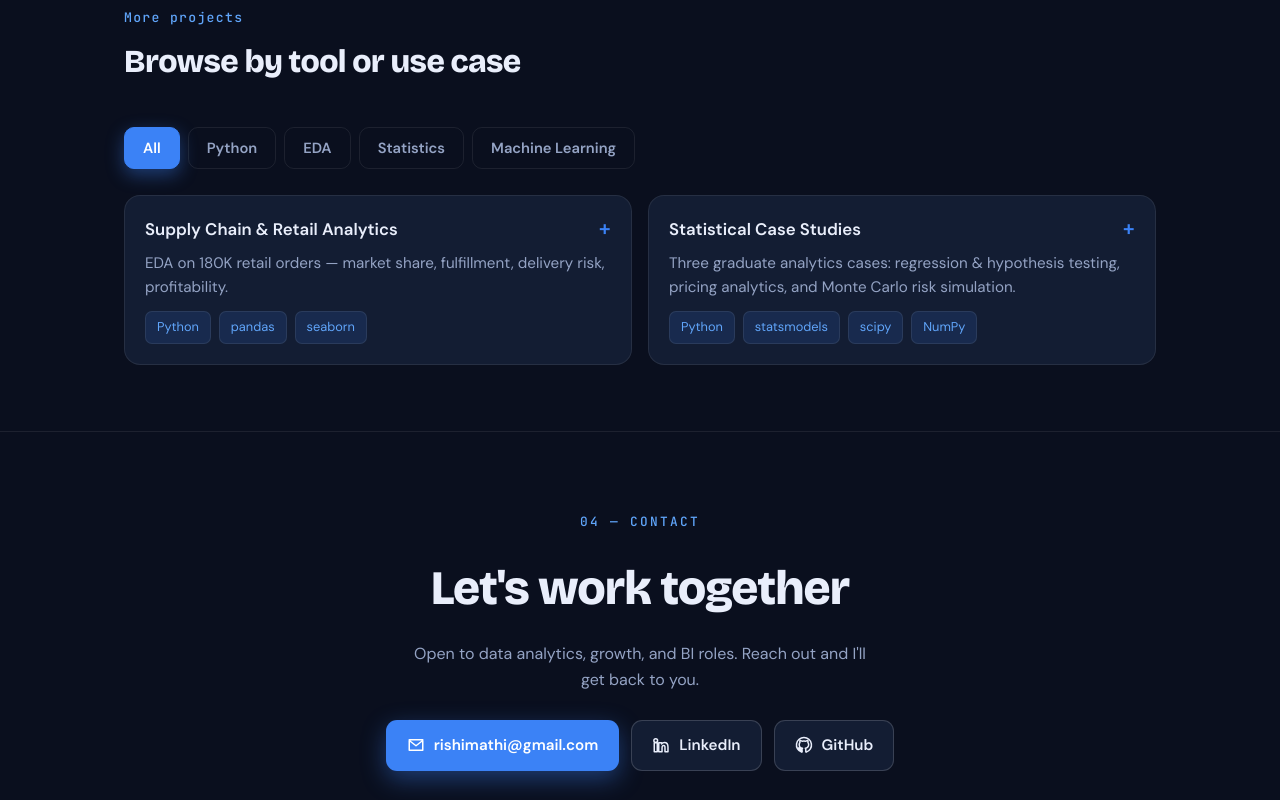
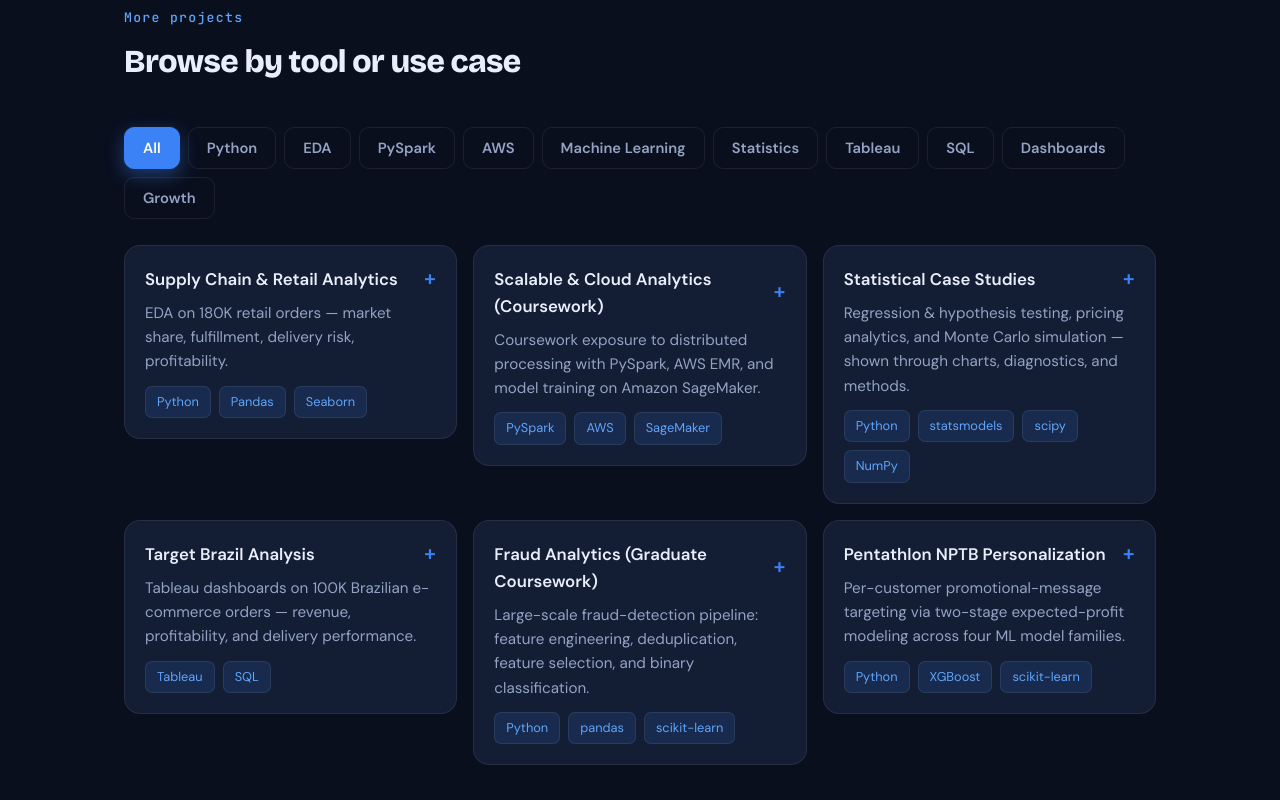
Before and after one commit to rishimathi2824/Portfolio, a Next.js app: page / in a window 1280 px wide. Shown: the part 3100-3900 px from the top of the page. Built offline with nearby package versions, Linux system fonts and the light colour scheme.

Commit message:
update new projects

```diff
--- a/app/page.js
+++ b/app/page.js
@@ -113,7 +113,7 @@ const projects = [
       "Designed and analyzed A/B tests and conversion funnels to optimize acquisition, improving ROAS to drive $380K in incremental profit.",
       "Benchmarked a neural-network model to capture non-linear signals and folded the strongest insights into an interpretable solution.",
     ],
-    link: "https://github.com/rishimathi2824/Intuit-Project",
+    link: "https://github.com/rishimathi2824/Intuit---Targeting",
   },
   {
     name: "Credit Card Financial Dashboard",
@@ -139,7 +139,7 @@ const projects = [
       "Identified top churn drivers via permutation importance and translated results into retention triggers and monitoring KPIs.",
       "Quantified impact with a 60-month CLV model prioritizing cohorts up to 4.17% churn vs. a 2% baseline.",
     ],
-    link: "",
+    link: "https://github.com/rishimathi2824/Churn-Prediction",
   },
 
   // ── More projects (not featured). Add as many as you like below. ──
@@ -147,7 +147,7 @@ const projects = [
     name: "Supply Chain & Retail Analytics",
     featured: false,
     blurb: "EDA on 180K retail orders — market share, fulfillment, delivery risk, profitability.",
-    stack: ["Python", "pandas", "seaborn"],
+    stack: ["Python", "Pandas", "Seaborn"],
     tags: ["Python", "EDA"],
     points: [
       "Analyzed market share, category contribution, inventory health, and order fulfillment across a global retail supply chain.",
@@ -158,17 +158,72 @@ const projects = [
   },
 
   {
+    name: "Scalable & Cloud Analytics (Coursework)",
+    featured: false,
+    blurb: "Coursework exposure to distributed processing with PySpark, AWS EMR, and model training on Amazon SageMaker.",
+    stack: ["PySpark", "AWS", "SageMaker"],
+    tags: ["PySpark", "AWS", "Machine Learning"],
+    points: [
+      "Worked through distributed data processing with PySpark on HDFS — DataFrame transformations, the MapReduce word-count pattern, and large-scale EDA.",
+      "Covered batch Spark workloads on AWS EMR against data in S3, including a 1M-record job.",
+      "Followed the end-to-end Amazon SageMaker workflow: training, deploying, and tuning an XGBoost model with a real-time inference endpoint.",
+    ],
+    link: "https://github.com/rishimathi2824/AWS-Scalable-Analytics",
+  },
+
+  {
     name: "Statistical Case Studies",
     featured: false,
-    blurb: "Three graduate analytics cases: regression & hypothesis testing, pricing analytics, and Monte Carlo risk simulation.",
+    blurb: "Regression & hypothesis testing, pricing analytics, and Monte Carlo simulation — shown through charts, diagnostics, and methods.",
     stack: ["Python", "statsmodels", "scipy", "NumPy"],
     tags: ["Python", "Statistics", "Machine Learning"],
     points: [
       "Modeled NBA player salary with multiple regression specifications (log transforms, model comparison, residual diagnostics) and tested the 'hot hand' effect with paired t-tests (significant at p = 0.0256).",
-      "Analyzed pricing and sales data, including a name-your-own-price component, to surface the relationships driving sales outcomes.",
+      "Analyzed pricing and name-your-own-price sales data to surface the relationships and significance behind pricing decisions.",
       "Built a 100,000-run Monte Carlo simulation to evaluate four aircraft-insurance plans against cost-ceiling and downside-risk criteria.",
     ],
-    link: "https://github.com/rishimathi2824/Statistical-case-studies",
+    link: "https://github.com/rishimathi2824/Statistics-Projects"
+  },
+
+  {
+    name: "Target Brazil Analysis",
+    featured: false,
+    blurb: "Tableau dashboards on 100K Brazilian e-commerce orders — revenue, profitability, and delivery performance.",
+    stack: ["Tableau", "SQL"],
+    tags: ["Tableau", "SQL", "Dashboards"],
+    points: [
+      "Analyzed 100,000 orders (2016–2018) generating $606,288 revenue and $121,258 profit to identify delay drivers, cancellations (80+ per month), and regional bottlenecks using Tableau dashboards.",
+      "Highlighted high-impact regions (e.g., São Paulo) and high-revenue categories, translating findings into recommendations to improve on-time delivery and fulfillment efficiency.",
+      "Built two dashboards — Revenue Analysis and Delivery Performance — on a seven-table Olist dataset joined via SQL.",
+    ],
+    link: "https://github.com/rishimathi2824/Target-Brazil-Analysis",
+  },
+  {
+    name: "Fraud Analytics (Graduate Coursework)",
+    featured: false,
+    blurb: "Large-scale fraud-detection pipeline: feature engineering, deduplication, feature selection, and binary classification.",
+    stack: ["Python", "pandas", "scikit-learn"],
+    tags: ["Python", "Machine Learning"],
+    points: [
+      "Worked through a fraud-detection pipeline on ~1M records with 3,000+ engineered variables, reduced via deduplication to a leaner modeling set.",
+      "Applied feature selection and trained/evaluated binary classification models to separate fraudulent from legitimate activity.",
+      "Covered the full applied workflow — data exploration, variable creation, model building, and performance evaluation — on real-scale data.",
+    ],
+  },
+
+
+  {
+    name: "Pentathlon NPTB Personalization",
+    featured: false,
+    blurb: "Per-customer promotional-message targeting via two-stage expected-profit modeling across four ML model families.",
+    stack: ["Python", "XGBoost", "scikit-learn"],
+    tags: ["Python", "Machine Learning", "Growth"],
+    points: [
+      "Built a next-product-to-buy pipeline: a purchase-probability classifier and an order-size regression combine into an expected-profit estimate per customer per message.",
+      "Trained and tuned logistic regression, neural networks, random forests, and XGBoost, selecting the final model on test-set fit (AUC, RMSE, gains curves).",
+      "Personalizing the message improved expected profit by ~14% over the best single message and ~24% over the random status quo, scaling to large absolute gains on a 5M-customer blast.",
+    ],
+    link: "https://github.com/rishimathi2824/Pentathlon-Personalization",
   },
 ];
 
```
